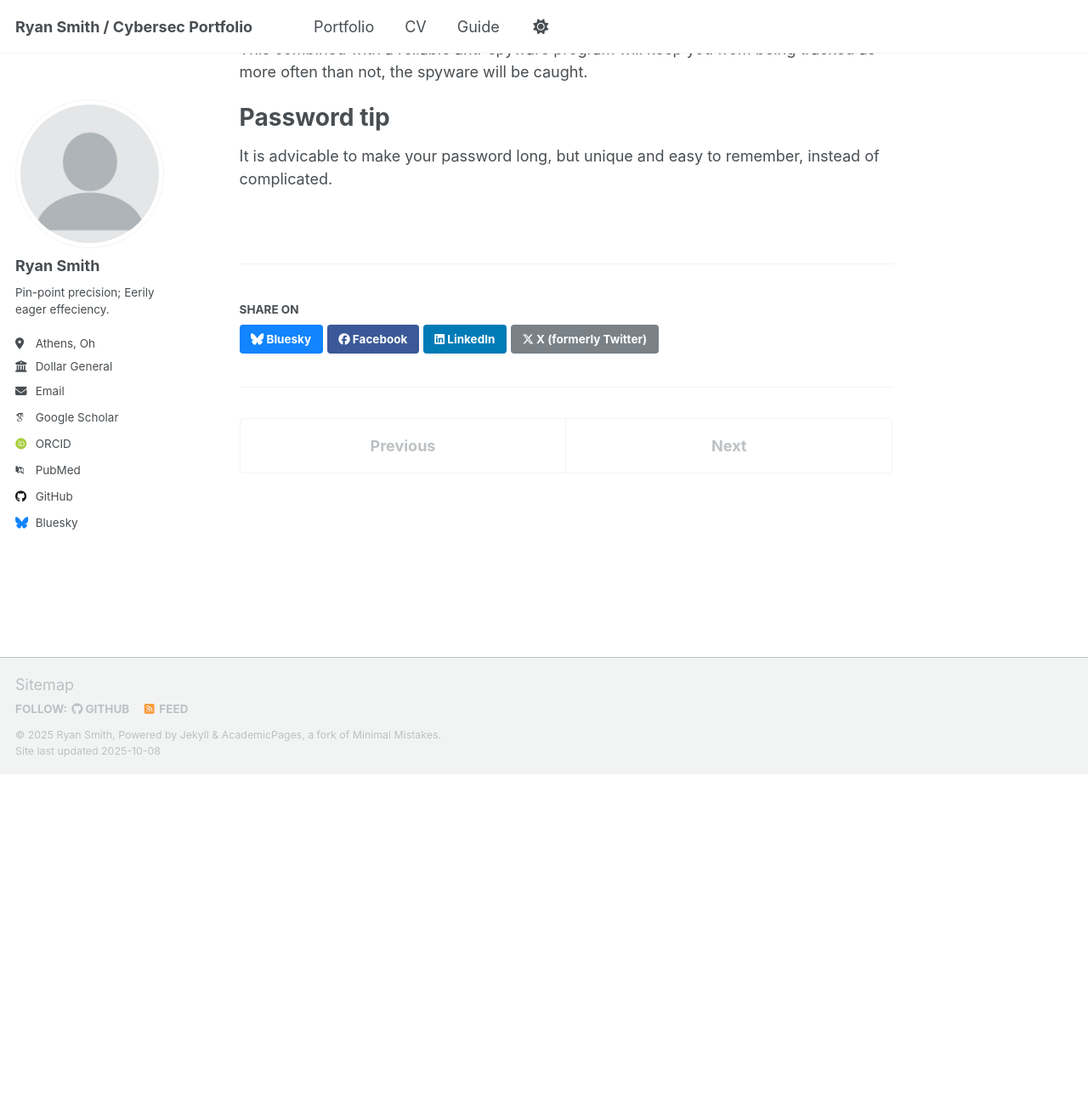
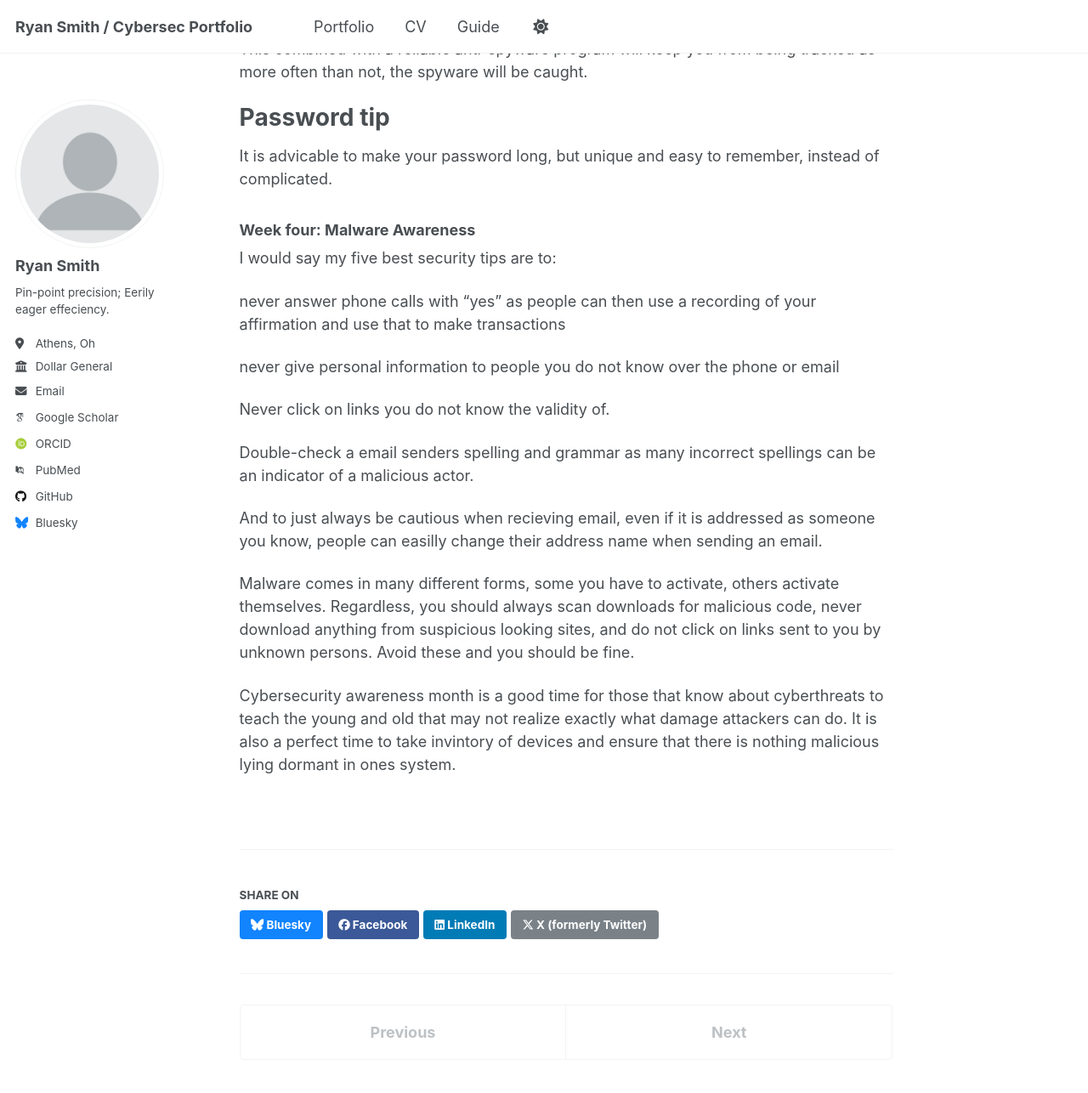
Before and after one commit to Smith-Ryan1/Ryan-Smith-Portfolio, a Jekyll site: the page built from _portfolio/Security Awareness.md, in a window 1280 px wide and 1400 px high, scrolled down 828 px. Shown: the top 1286 px of the window at 85% size. Built offline with Jekyll 4.4.1, drawn with Linux system fonts in a browser that asks for light colours; some web fonts are replaced; a script that is not in the unit is left out; before the commit the page ends 1739 px from its top, so only the background shows below that.

Commit message:
Update Security Awareness.md

```diff
--- a/_portfolio/Security Awareness.md
+++ b/_portfolio/Security Awareness.md
@@ -15,3 +15,22 @@ So, if this kind of malware just infects your system through seemingly legitimat
 
 # Password tip
 It is advicable to make your password long, but unique and easy to remember, instead of complicated.
+
+### Week four: Malware Awareness
+
+
+I would say my five best security tips are to:
+
+never answer phone calls with "yes" as people can then use a recording of your affirmation and use that to make transactions
+
+never give personal information to people you do not know over the phone or email
+
+Never click on links you do not know the validity of.
+
+Double-check a email senders spelling and grammar as many incorrect spellings can be an indicator of a malicious actor.
+
+And to just always be cautious when recieving email, even if it is addressed as someone you know, people can easilly change their address name when sending an email.
+
+Malware comes in many different forms, some you have to activate, others activate themselves. Regardless, you should always scan downloads for malicious code, never download anything from suspicious looking sites, and do not click on links sent to you by unknown persons. Avoid these and you should be fine.
+
+Cybersecurity awareness month is a good time for those that know about cyberthreats to teach the young and old that may not realize exactly what damage attackers can do. It is also a perfect time to take invintory of devices and ensure that there is nothing malicious lying dormant in ones system.
```
